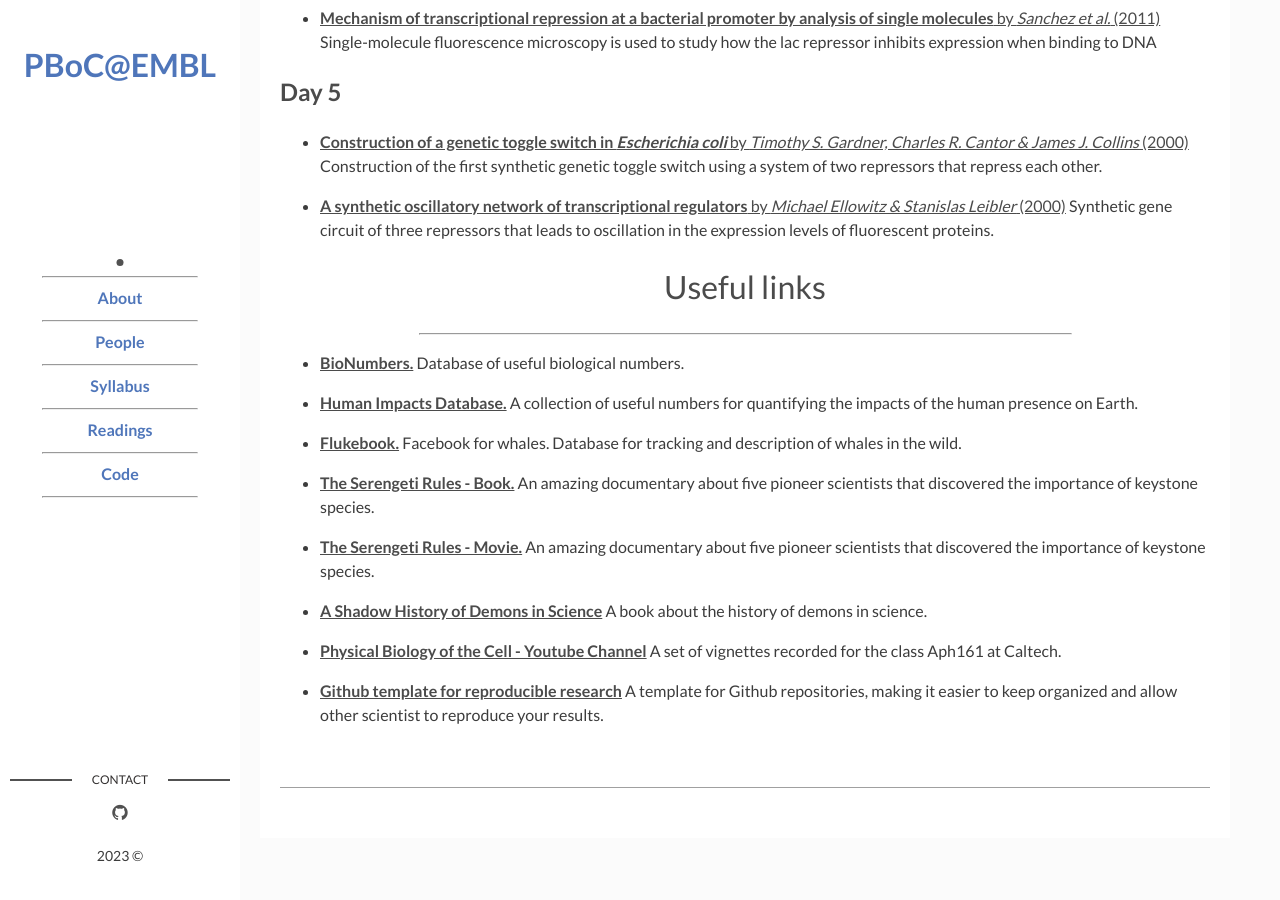
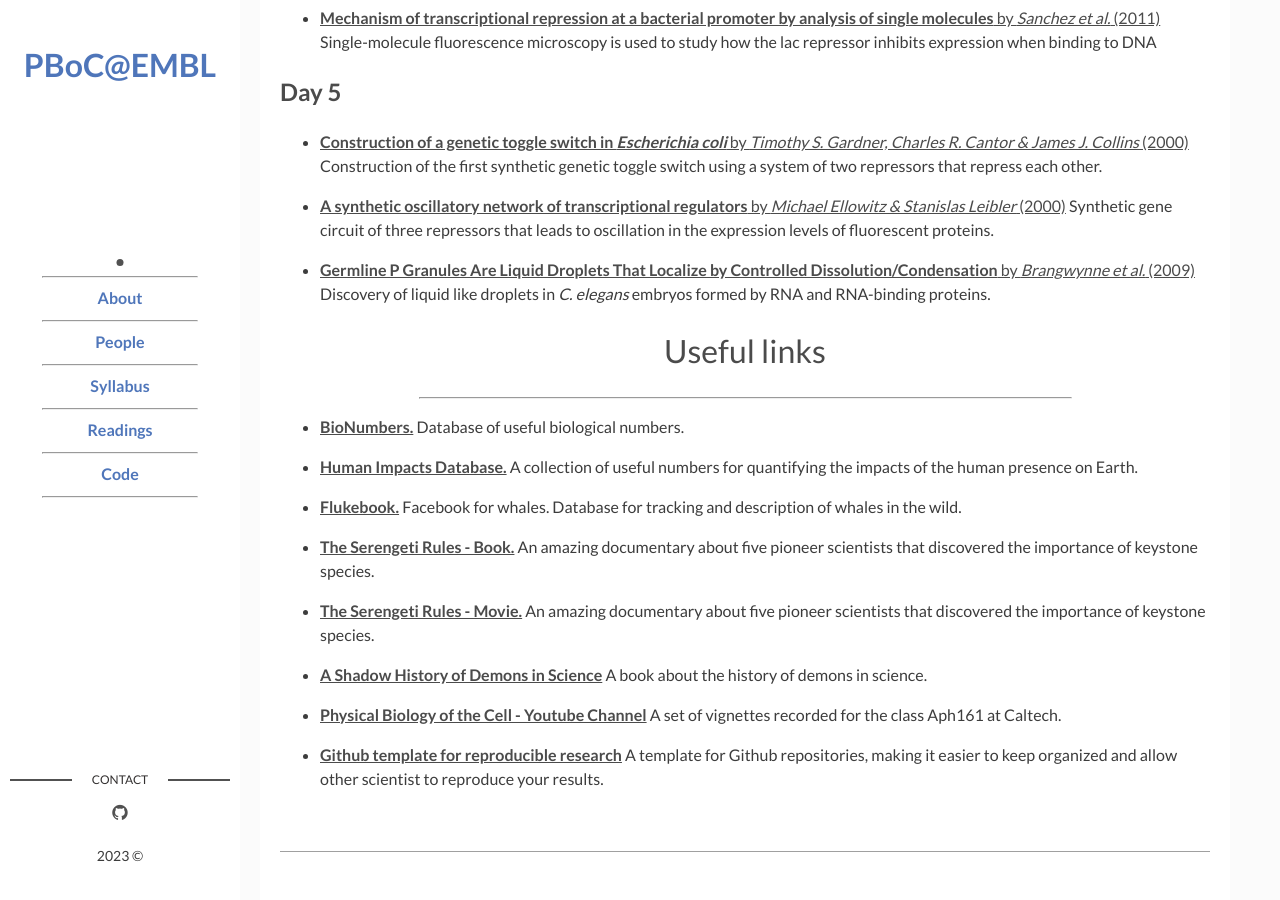
Before and after one commit to RPGroup-PBoC/embl_pboc_2023, a Jekyll site: the page built from page03_readings.md, in a window 1280 px wide and 900 px high, scrolled down 1713 px. Built offline with Jekyll 4.4.1, drawn with Linux system fonts in a browser that asks for light colours; before the commit the page ends 2571 px from its top, so only the background shows below that.

```diff
--- a/_data/readings.yaml
+++ b/_data/readings.yaml
@@ -162,3 +162,11 @@ Day 5:
    link: repressilator.pdf
    description: >
      Synthetic gene circuit of three repressors that leads to oscillation in the expression levels of fluorescent proteins.
+
+ - pub:
+   title: "Germline P Granules Are Liquid Droplets That Localize by Controlled Dissolution/Condensation"
+   authors: Brangwynne et al.
+   year: 2009
+   link: pgranules.pdf
+   description: >
+     Discovery of liquid like droplets in <i>C. elegans</i> embryos formed by RNA and RNA-binding proteins.
```
Also changed, not shown: 1 other file.
